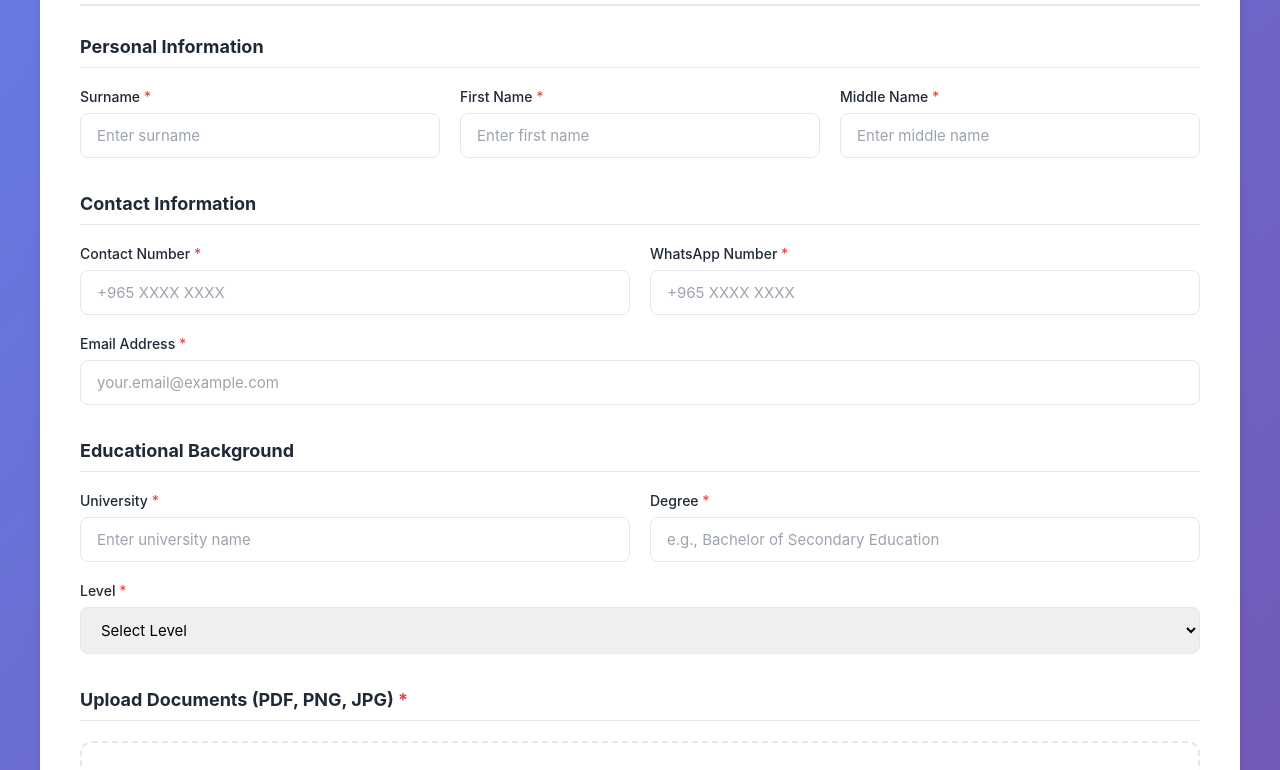
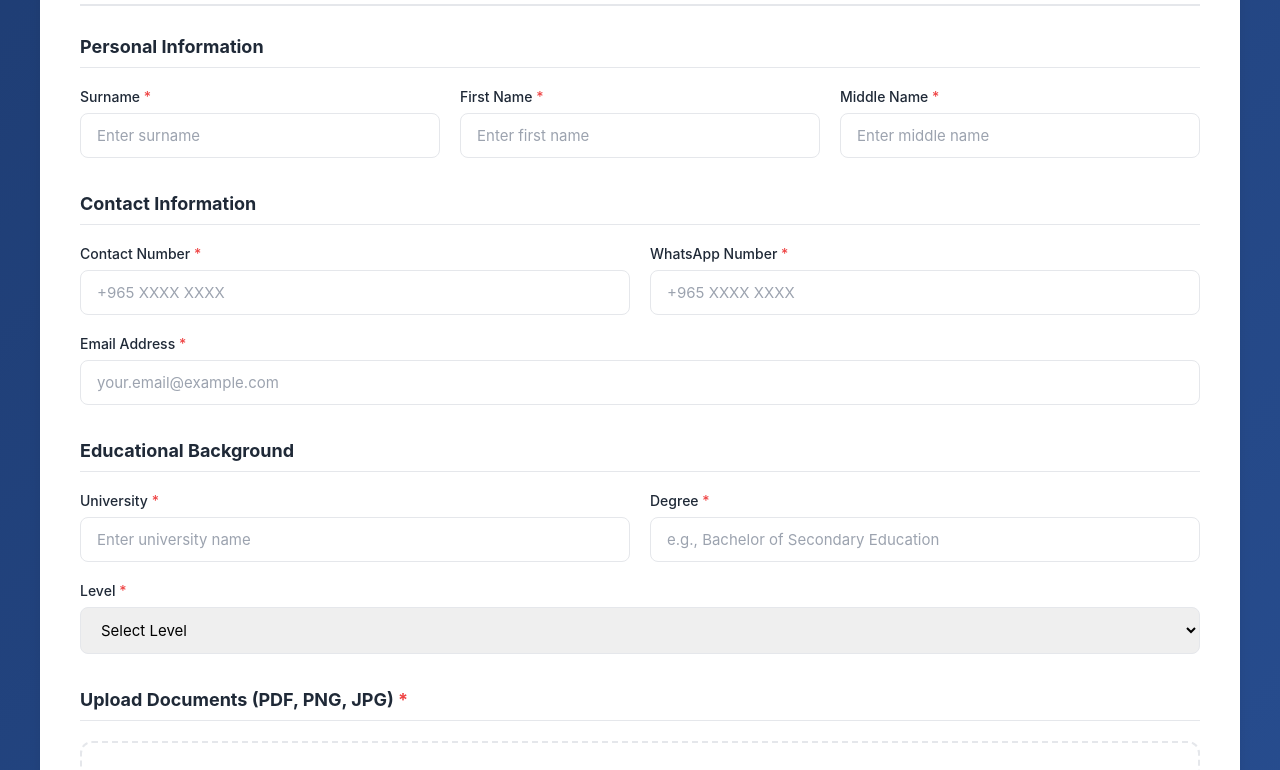
Before and after one commit to Dev-hebz/tsok-registration, a website: page index.html in a window 1280 px wide. Shown: the part 275-1045 px from the top of the page. Drawn offline with nearby package versions, Linux system fonts and the light colour scheme.

Commit message:
Update styles.css

```diff
--- a/css/styles.css
+++ b/css/styles.css
@@ -24,7 +24,7 @@
 
 body {
     font-family: -apple-system, BlinkMacSystemFont, 'Segoe UI', Roboto, 'Helvetica Neue', Arial, sans-serif;
-    background: linear-gradient(135deg, #667eea 0%, #764ba2 100%);
+    background: linear-gradient(135deg, #1e3c72 0%, #2a5298 100%);
     min-height: 100vh;
     padding: 20px;
     color: var(--text-primary);
```
